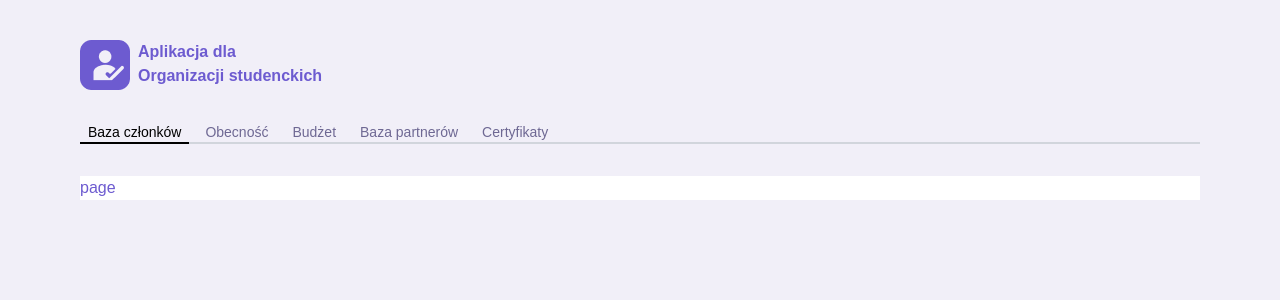
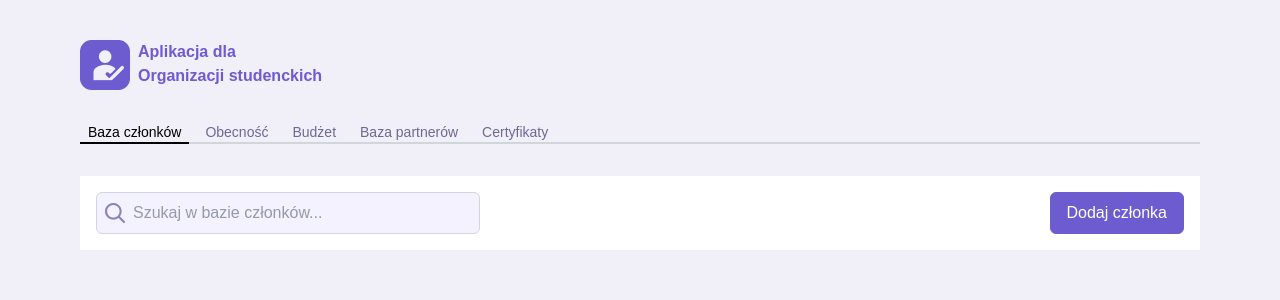
Before and after one commit to k3chupe/front, a Next.js app: page / in a window 1280 px wide. Shown: the top 300 px of the page. Built offline with nearby package versions, Linux system fonts and the light colour scheme.

Commit message:
search comp

```diff
--- a/app/page.tsx
+++ b/app/page.tsx
@@ -1,8 +1,39 @@
-import React from 'react'
+"use client";
+import SearchBar from '@/components/searchbar'
+import React, { useState } from 'react'
 
 function page() {
+    const data = ["Jan", "Anna", "Piotr", "Kasia"];
+    const [searchText, setSearchText] = useState("");
+
+    const filtered = data.filter(name =>
+      name.toLowerCase().includes(searchText.toLowerCase())
+    );
+
+    const handleSearch = (value: string) => {
+    setSearchText(value);
+    console.log("Wpisany tekst:", value);
+  };
+
   return (
-    <div className='bg-white text-[#6D5BD0] '>page</div>
+    <div className='bg-white text-[#6D5BD0]'>
+      <div className='w-100 p-4 flex w-full justify-between'>
+      <SearchBar placeholder="Szukaj w bazie członków..." onSearch={handleSearch} />
+      <div className='bg-[#6D5BD0] hover:bg-[#F4F2FF] rounded-md px-4 py-2 text-white border border-[#6D5BD0] hover:text-[#6D5BD0] cursor-pointer'>
+        Dodaj członka
+      </div>
+      </div>
+      <div className="mt-4">
+        {/* <ul>
+          {filtered.map((name, i) => (
+            <li key={i}>{name}</li>
+          ))}
+        </ul> */}
+      </div>
+      <div>
+
+      </div>
+    </div>
   )
 }
 
--- /dev/null
+++ b/components/searchbar.tsx
@@ -0,0 +1,36 @@
+"use client";
+
+import { ChangeEvent, useState } from "react";
+import Image from 'next/image';
+
+interface SearchBarProps {
+  placeholder?: string;
+  onSearch?: (results: string) => void;
+}
+
+
+export default function SearchBar({ placeholder = "Szukaj...", onSearch }:SearchBarProps) {
+  const [query, setQuery] = useState<string>("");
+
+  const handleChange = (e: React.ChangeEvent<HTMLInputElement>) => {
+    const value = e.target.value;
+    setQuery(value);
+
+    if (onSearch) {
+      onSearch(value); // zwracamy wpisany tekst
+    }
+  };
+
+  return (
+    <div className="flex items-center bg-[#F4F2FF] rounded-md border border-gray-300 px-2 py-1 w-full max-w-sm">
+      <Image src="/search.png" alt="Search Icon" width={20} height={20} />
+      <input
+        type="text"
+        value={query}
+        onChange={handleChange}
+        placeholder={placeholder}
+        className="ml-2 flex-1 bg-transparent outline-none text-gray-700"
+      />
+    </div>
+  );
+}
```
Also changed, not shown: public/Search.png (added).
